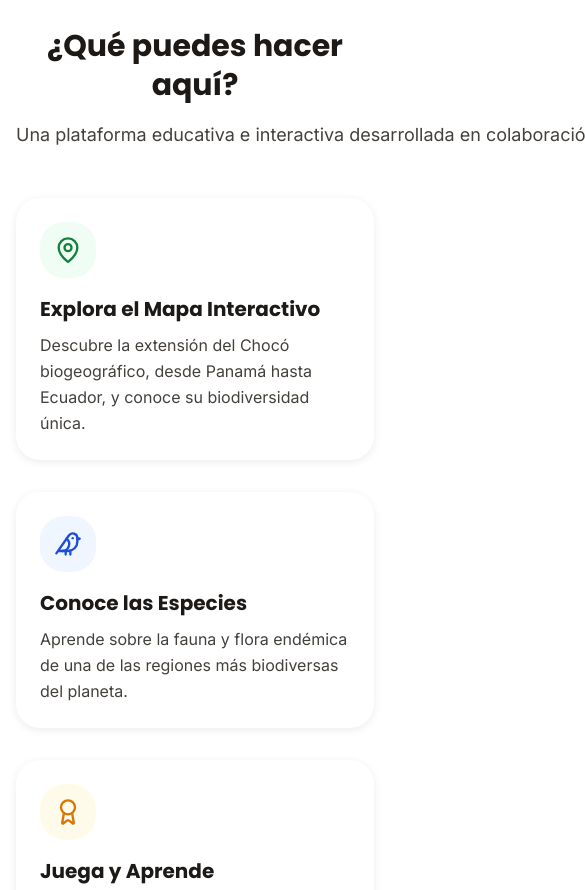
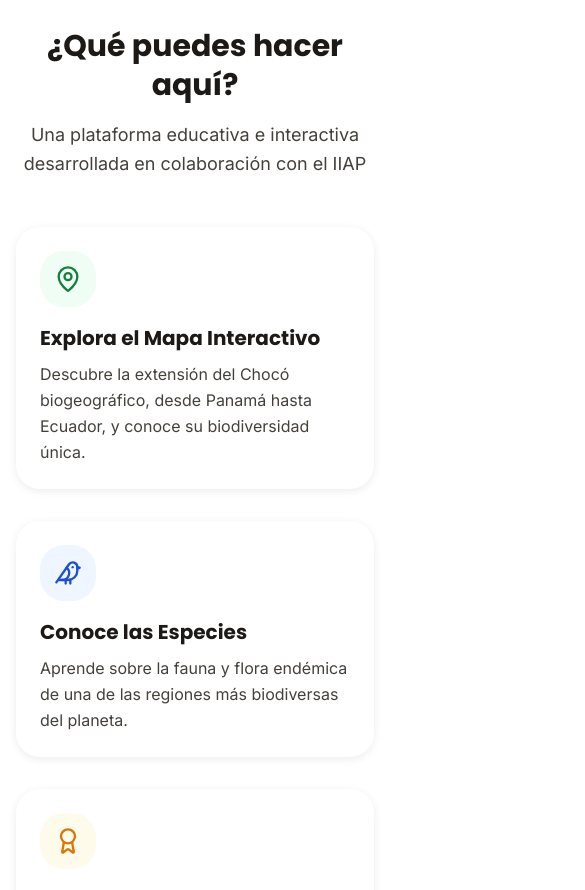
Before and after one commit to Bello2005/mapa-interactivo, a React (Vite) app: page / in a window 390 px wide. Shown: the part 1160-2050 px from the top of the page, 585 px wide, since content can reach past the window. Built offline with nearby package versions, Linux system fonts and the light colour scheme.

Commit message:
Corrigiendo responsive del ultimo commit

```diff
--- a/src/pages/Home.tsx
+++ b/src/pages/Home.tsx
@@ -71,7 +71,7 @@ export function Home() {
             <h2 className="font-display font-bold text-3xl md:text-4xl text-choco-sand-900 mb-4">
               {translations.home.features.title}
             </h2>
-            <p className="text-lg text-choco-sand-700 max-w-2xl mx-auto whitespace-nowrap">
+            <p className="text-lg text-choco-sand-700 max-w-2xl mx-auto whitespace-normal md:whitespace-nowrap">
               {translations.home.features.subtitle}
             </p>
           </div>
```
